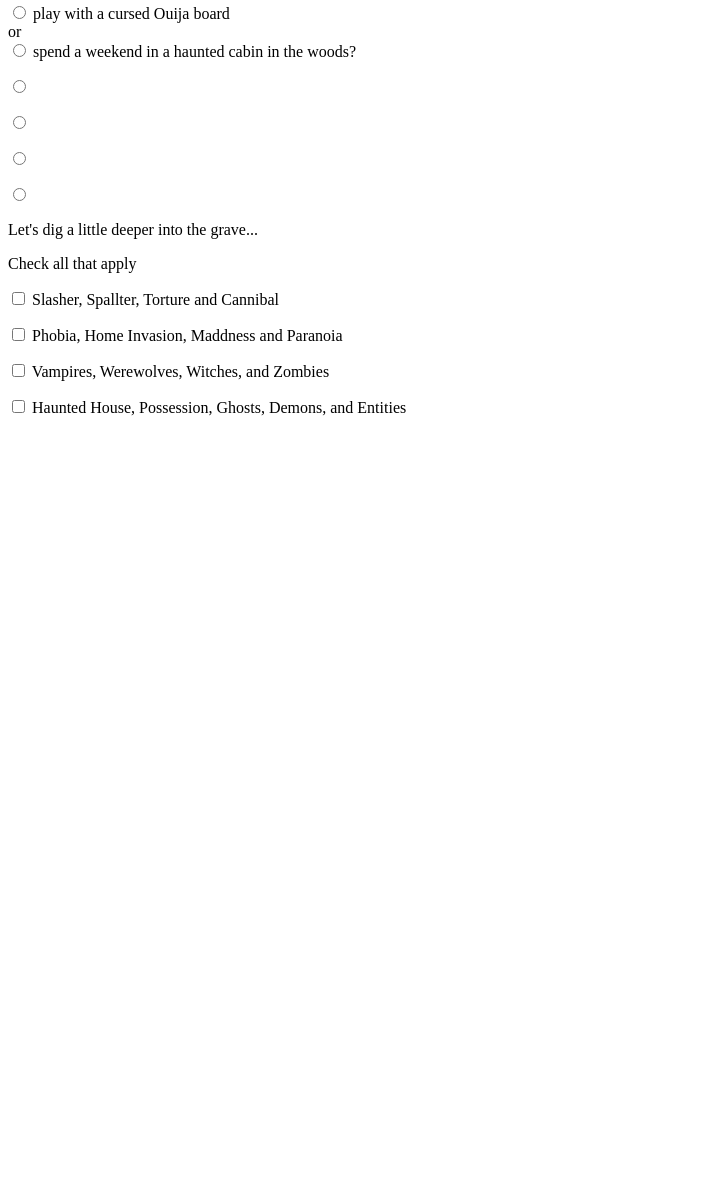
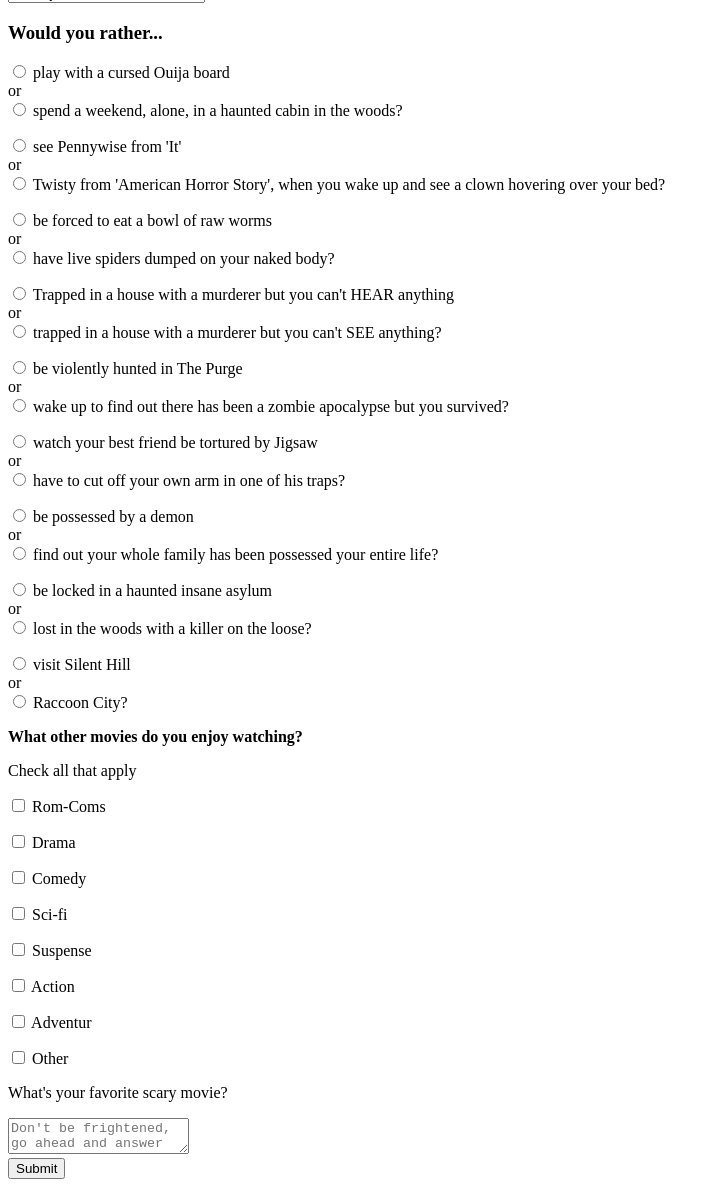
Before and after one commit to Monica-Hall/fcc-survey-form, a plain HTML site: page index.html in a window 1280 px wide. Shown: the part 277-1464 px from the top of the page, without its empty margins (0-720 px from the left). Before the commit the page ends 800 px from the top, so only its background shows below. Drawn offline with Linux system fonts and the light colour scheme.

Commit message:
finsihed and passed fcc challenge, want to come back for CSS

```diff
--- a/index.html
+++ b/index.html
@@ -8,6 +8,8 @@
 
 <body>
     <!-- - User Story #1: I can see a title with id="title" in H1 sized text. -->
+
+
     <div class="title-container">
         <h1 id="title">Would you Rather?</h1>
     </div>
@@ -16,7 +18,9 @@
     <div class="description-container">
         <p id="description">A Quick <strong>"Would You Rather Game?"</strong> to <em>kill</em> some time.
             <br/>
+            <div>
                 Hello...do you want to play a game?
+            </div>
         </p>
     </div>
 
@@ -62,82 +66,195 @@
             </select>
         </div>
 
-
         <!-- - User Story #13: Inside the form element, I can select a field from one or more groups of radio buttons. Each group should be grouped using the name attribute. -->
         <div class="radio-container">
-            <p></p>
+            <h3>Would you rather...</h3>
+
+            <div>
                 <p>
-                <input type="radio" name="radio"/>
+                    <input type="radio" name="radio" value="radio-option" />
                     play with a cursed Ouija board
                     <br/>
                     or
                     <br/>
-                <input type="radio" name="radio" value="OPTION1"/>
-                spend a weekend in a haunted cabin in the woods?
+                    <input type="radio" name="radio" value="radio-option" />
+                    spend a weekend, alone, in a haunted cabin in the woods?
                 </p>
+            </div>
 
+            <div>
                 <p>
-                <input type="radio" name="radio" value="OPTION2"/>
+                    <input type="radio" name="radio1" value="radio-option" />
+                    see Pennywise from 'It'
+                    <br/>
+                    or
+                    <br/>
+                    <input type="radio" name="radio1" value="radio-option" />
+                    Twisty from 'American Horror Story', when you wake up and see a clown hovering over your bed?
+                </p>
+            </div>
 
+            <div>
+                <p>
+                    <input type="radio" name="radio2" value="radio-option" />
+                    be forced to eat a bowl of raw worms
+                    <br/>
+                    or
+                    <br/>
+                    <input type="radio" name="radio2" value="radio-option" />
+                    have live spiders dumped on your naked body?
                 </p>
+            </div>
 
+            <div>
                 <p>
-                <input type="radio" name="radio" value="OPTION4"/>
+                    <input type="radio" name="radio3" value="radio-option" />
+                    Trapped in a house with a murderer but you can't HEAR anything
+                    <br/>
+                    or
+                    <br/>
+                    <input type="radio" name="radio3" value="radio-option" />
+                    trapped in a house with a murderer but you can't SEE anything?
+                </p>
+            </div>
 
+            <div>
+                <p>
+                    <input type="radio" name="radio4" value="radio-option" />
+                    be violently hunted in The Purge
+                    <br/>
+                    or
+                    <br/>
+                    <input type="radio" name="radio4" value="radio-option" />
+                    wake up to find out there has been a zombie apocalypse but you survived?
                 </p>
+            </div>
 
+            <div>
                 <p>
-                <input type="radio" name="radio" value="OPTION4"/>
+                    <input type="radio" name="radio5" value="radio-option" />
+                    watch your best friend be tortured by Jigsaw
+                    <br/>
+                    or
+                    <br/>
+                    <input type="radio" name="radio5" value="radio-option" />
+                    have to cut off your own arm in one of his traps?
+                </p>
+            </div>
 
+            <div>
+                <p>
+                    <input type="radio" name="radio6" value="radio-option" />
+                    be possessed by a demon
+                    <br/>
+                    or
+                    <br/>
+                    <input type="radio" name="radio6" value="radio-option" />
+                    find out your whole family has been possessed your entire life?
                 </p>
+            </div>
 
+            <div>
                 <p>
-                <input type="radio" name="radio" value="OPTION4"/>
+                    <input type="radio" name="radio7" value="radio-option" />
+                    be locked in a haunted insane asylum
+                    <br/>
+                    or
+                    <br/>
+                    <input type="radio" name="radio7" value="radio-option" />
+                    lost in the woods with a killer on the loose?
+                </p>
+            </div>
 
+            <div>
+                <p>
+                    <input type="radio" name="radio8" value="radio-option" />
+                    visit Silent Hill
+                    <br/>
+                    or
+                    <br/>
+                    <input type="radio" name="radio8" value="radio-option" />
+                    Raccoon City?
                 </p>
+            </div>
 
         </div>
 
         <!-- - User Story #14: Inside the form element, I can select several fields from a series of checkboxes, each of which must have a value attribute. -->
         <div class="checkbox-container">
             <div>
-                <p>Let's dig a little deeper into the grave...</p>
+                <p><strong>What other movies do you enjoy watching?</strong></p>
                 <p>Check all that apply</p>
             </div>
 
             <div>
+                <div>
                     <p>
-                    <input type="checkbox" name="checkbox" />
-                    Slasher, Spallter, Torture and Cannibal
+                        <input type="checkbox" name="checkbox" value="rom"/>
+                        Rom-Coms
                     </p>
+                </div>
 
+                <div>
                     <p>
-                    <input type="checkbox" name="checkbox" />
-                    Phobia, Home Invasion, Maddness and Paranoia
+                        <input type="checkbox" name="checkbox" value="drama" />
+                        Drama
                     </p>
+                </div>
 
+                <div>
                     <p>
-                    <input type="checkbox" name="checkbox" />
-                    Vampires, Werewolves, Witches, and Zombies
+                        <input type="checkbox" name="checkbox" value="comedy" />
+                        Comedy
                     </p>
+                </div>
 
+                <div>
                     <p>
-                    <input type="checkbox" name="checkbox" />
-                    Haunted House, Possession, Ghosts, Demons, and Entities
+                        <input type="checkbox" name="checkbox" value="sci-fi" />
+                        Sci-fi
+                    </p>
+                </div>
+
+                <div>
+                    <p>
+                        <input type="checkbox" name="checkbox" value="suspense" />
+                        Suspense
+                    </p>
+                </div>
+
+                <div>
+                    <p>
+                        <input type="checkbox" name="checkbox" value="action" />
+                        Action
+                    </p>
+                </div>
+
+                <div>
+                    <p>
+                        <input type="checkbox" name="checkbox" value="adventure" />
+                        Adventur
+                    </p>
+                </div>
+
+                <div>
+                    <p>
+                        <input type="checkbox" name="checkbox" value="other" />
+                        Other
                     </p>
                 </div>
             </div>
-
-
-    </form>
-
-
-
-
+        </div>
 
         <!-- - User Story #15: Inside the form element, I am presented with a textarea at the end for additional comments. -->
+        <p>What's your favorite scary movie?</p>
+        <textarea placeholder="Don't be frightened, go ahead and answer"></textarea>
 
         <!-- - User Story #16: Inside the form element, I am presented with a button with id="submit" to submit all my inputs. -->
+        <div>
+            <button type="submit">Submit</button>
+        </div>
+    </form>
 
 </body>
 </html>
```
Also changed, not shown: 1 other file. Lines whose indentation alone changed are shown as unchanged.
